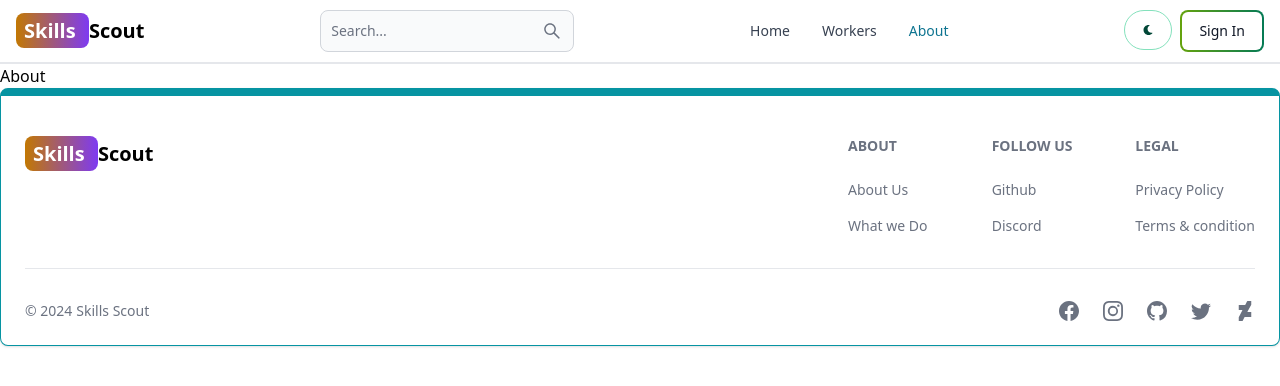
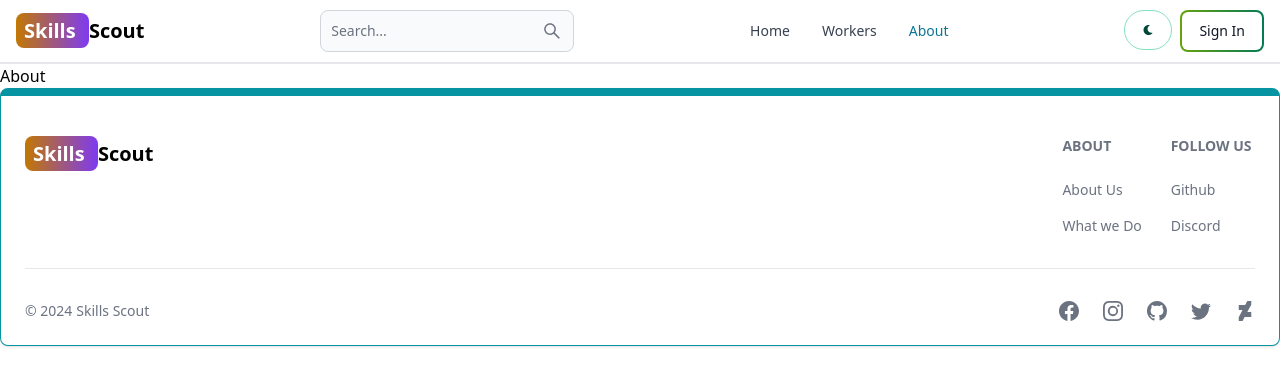
Before and after one commit to iAmVip1/mern-project, a React (Vite) app in the folder client/: page /about in a window 1280 px wide. Shown: the top 386 px of the page. Built offline with nearby package versions, Linux system fonts and the light colour scheme.

Commit message:
footer updated

```diff
--- a/client/src/components/Footer.jsx
+++ b/client/src/components/Footer.jsx
@@ -18,7 +18,7 @@ export default function FooterCom() {
       Scout
       </Link>
           </div>
-          <div className="grid grid-cols-2 gap-8 mt-4 sm:grid-cols-3 sm:gap-6">
+          <div className="grid grid-cols-2 gap-8 mt-4 sm:grid-cols-2 sm:gap-6">
             <div>
 
             <Footer.Title title='About' />
@@ -71,7 +71,7 @@ export default function FooterCom() {
             </div>
 
             {/* legal */}
-            <div>
+            {/* <div>
 
             <Footer.Title title='Legal' />
             <Footer.LinkGroup col>
@@ -94,7 +94,7 @@ export default function FooterCom() {
 
             </Footer.LinkGroup>
 
-            </div>
+            </div> */}
           </div>
         </div>
         <Footer.Divider />
```
